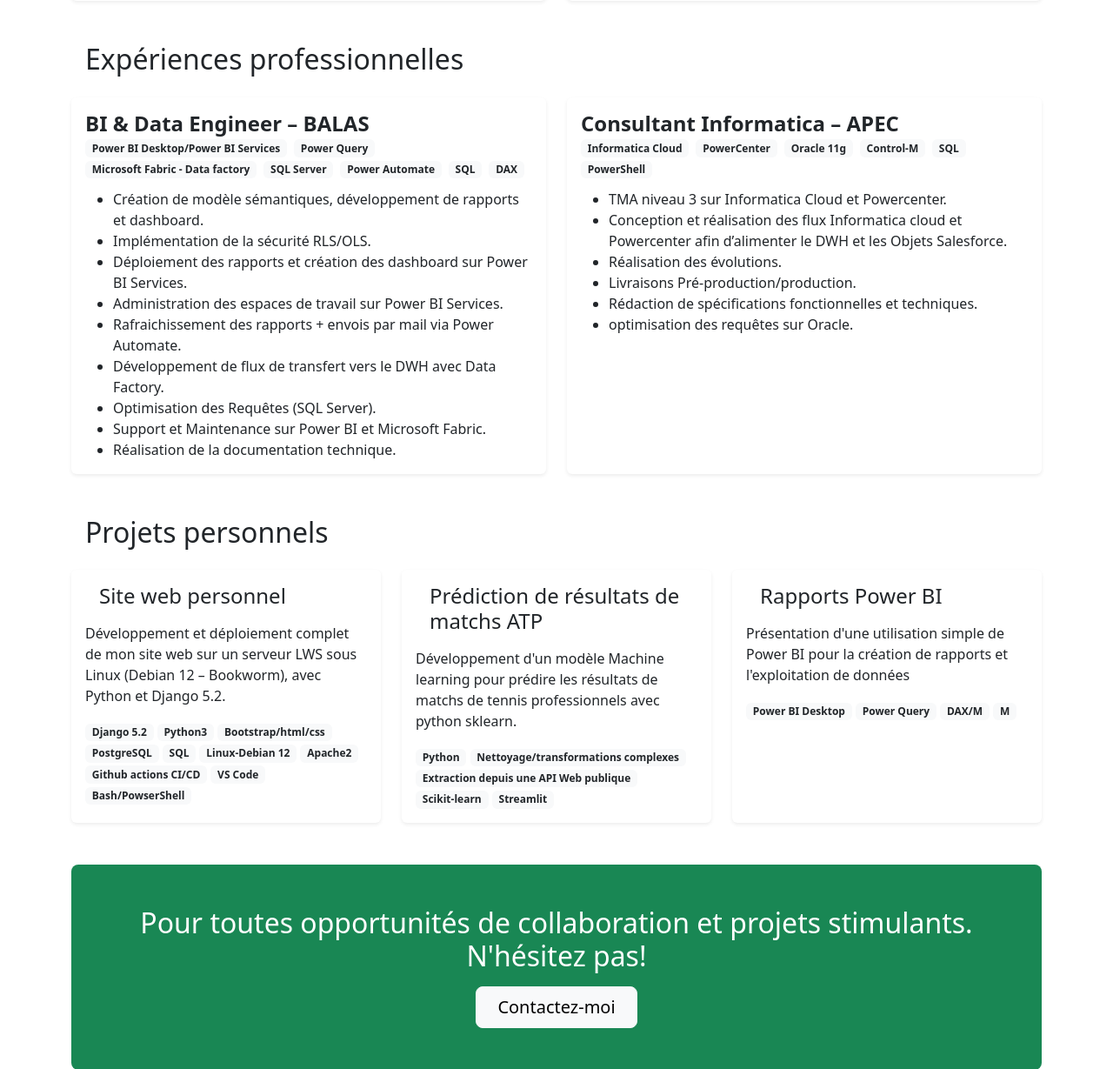
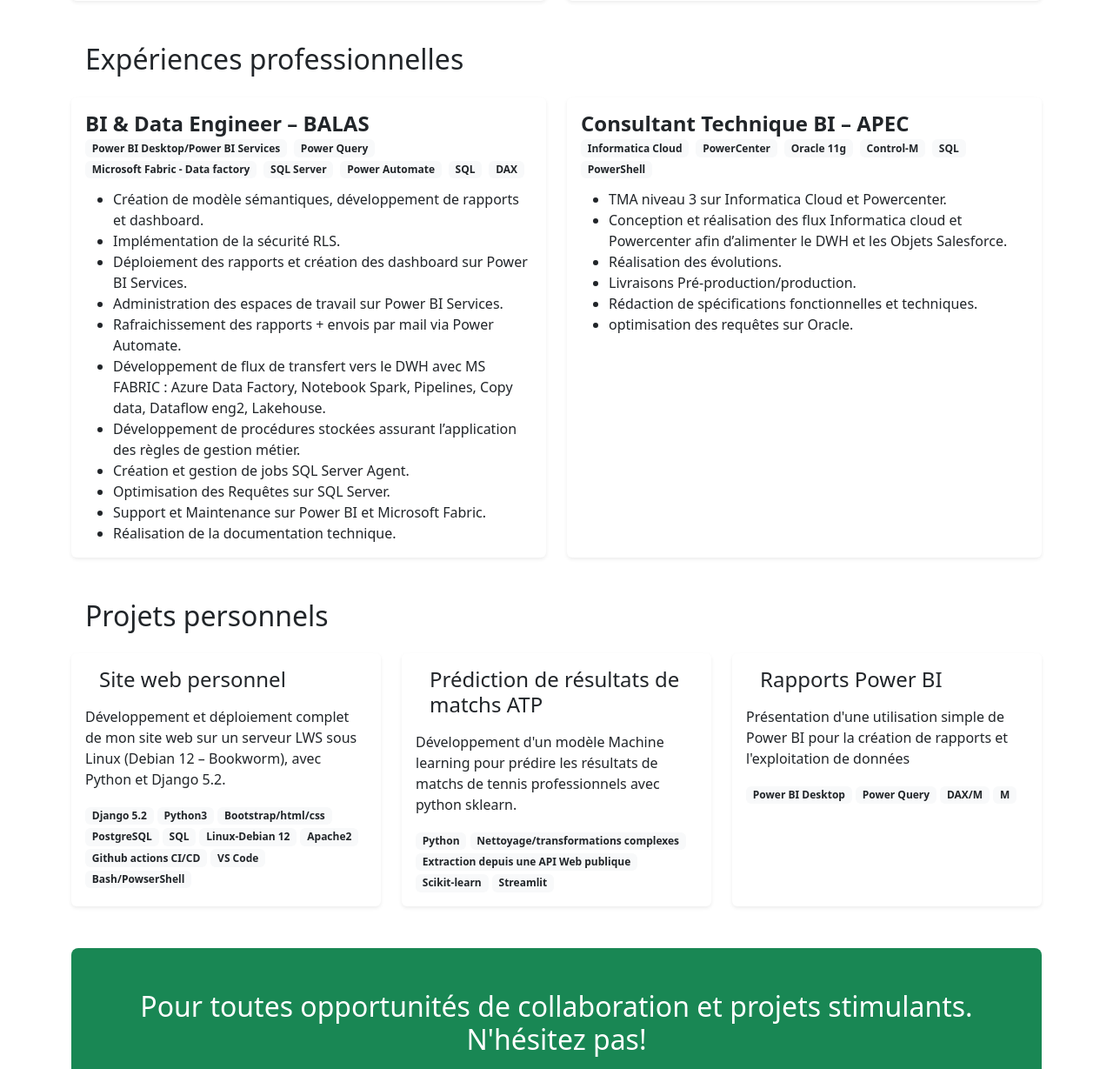
Before and after one commit to adechielie/monsiteweb, a Django app: template pages/templates/about.html in a window 1280 px wide. Shown: the part 1081-2310 px from the top of the page at 87% size. Run offline with Django 5.2, Linux system fonts and the light colour scheme; the template is opened without the code that fills it, so the values that code supplies are empty; parts of the project's set-up code (start-up, migrations or seed data) failed here and were passed over.

Commit message:
mise à jour des pages contact et about

```diff
--- a/contact/urls.py
+++ b/contact/urls.py
@@ -1,6 +1,7 @@
 from django.urls import path
-from .views import contact_view
+from .views import contact_view, contact_succes
 
 urlpatterns = [
     path('', contact_view, name='contact'),
+    path('succes/', contact_succes, name='contact_succes'),
 ]
--- a/pages/templates/about.html
+++ b/pages/templates/about.html
@@ -204,12 +204,14 @@
                     </div>
                     <ul class="mb-0">
                         <li>Création de modèle sémantiques, développement de rapports et dashboard.</li>
-                        <li>Implémentation de la sécurité RLS/OLS.</li>
+                        <li>Implémentation de la sécurité RLS.</li>
                         <li>Déploiement des rapports et création des dashboard sur Power BI Services.</li>
                         <li>Administration des espaces de travail sur Power BI Services.</li>
                         <li>Rafraichissement des rapports + envois par mail via Power Automate.</li>
-                        <li>Développement de flux de transfert vers le DWH avec Data Factory.</li>
-                        <li>Optimisation des Requêtes (SQL Server).</li>
+                        <li>Développement de flux de transfert vers le DWH avec MS FABRIC : Azure Data Factory, Notebook Spark, Pipelines, Copy data, Dataflow eng2, Lakehouse.</li>
+                        <li>Développement de procédures stockées assurant l’application des règles de gestion métier.</li>
+                        <li>Création et gestion de jobs SQL Server Agent.</li>
+                        <li>Optimisation des Requêtes sur SQL Server.</li>
                         <li>Support et Maintenance sur Power BI et Microsoft Fabric.</li>
                         <li>Réalisation de la documentation technique.</li>
 
@@ -221,7 +223,7 @@
         <div class="col-md-6">
             <div class="card h-100 border-0 shadow-sm bg-white">
                 <div class="card-body">
-                    <h4 class="mb-1 text-dark fw-bold">Consultant Informatica – APEC</h4>
+                    <h4 class="mb-1 text-dark fw-bold">Consultant Technique BI – APEC</h4>
                     <div class="d-flex flex-wrap mb-2">
                         <span class="badge bg-light text-dark me-2 mb-1">Informatica Cloud</span>
                         <span class="badge bg-light text-dark me-2 mb-1">PowerCenter</span>
```
Also changed, not shown: contact/templates/contact/contact_succes.html (+21 -1 lines), contact/views.py (+6 -1 lines).
